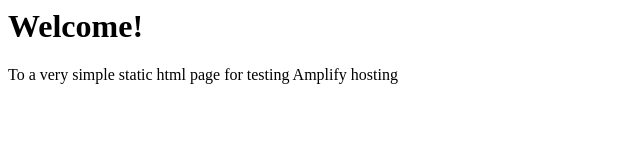
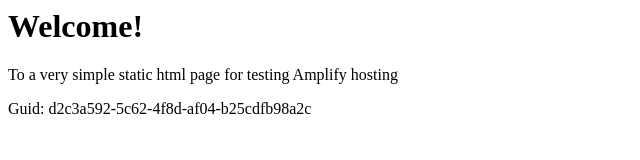
Before and after one commit to aws-aemilia-icn/Github-PR-Commit-Integration-Test-DoNotTouch-v1-preprod-ap-northeast-2, a website: page src/index.html in a window 1280 px wide. Shown: the whole page, without its empty margins (0-640 px from the left). Drawn offline with Linux system fonts and the light colour scheme.

Commit message:
commit from integ tests

```diff
--- a/src/index.html
+++ b/src/index.html
@@ -1,3 +1,5 @@
+
+
 <html lang="en">
 
 <head>
@@ -10,6 +12,6 @@
 <body>
     <h1>Welcome!</h1>
     <p>To a very simple static html page for testing Amplify hosting</p>
-</body>
+    <p>Guid: d2c3a592-5c62-4f8d-af04-b25cdfb98a2c</p></body>
 
 </html>
```
